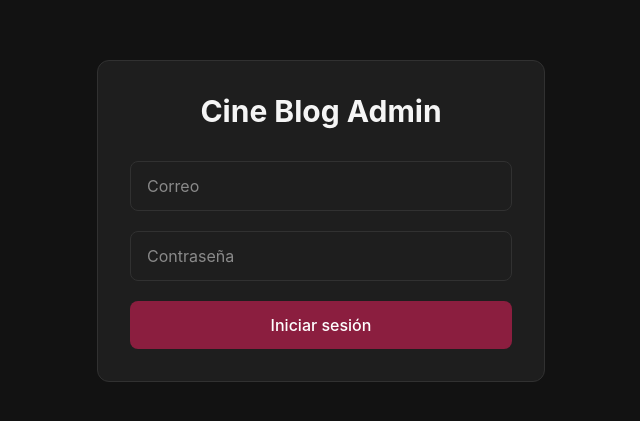
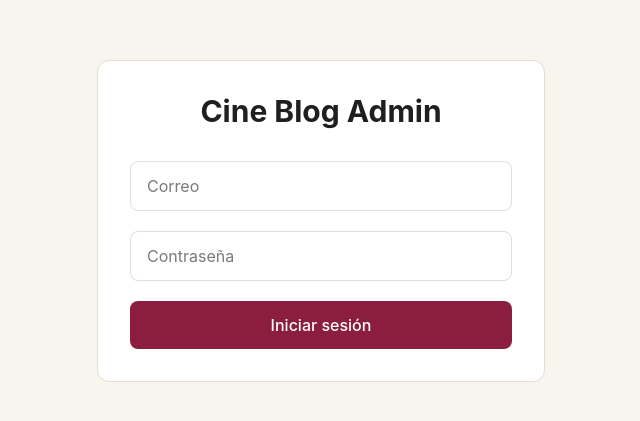
Before and after one commit to walterfcr/cine-blog, a React (Vite) app: page /admin/login in a window 1280 px wide. Shown: the part 179-600 px from the top of the page, without its empty margins (319-959 px from the left). Built offline with nearby package versions, Linux system fonts and the light colour scheme.

Commit message:
feat: added toggle for light/dark mode

```diff
--- a/src/components/layout/Header.tsx
+++ b/src/components/layout/Header.tsx
@@ -1,6 +1,7 @@
 import { NavLink } from 'react-router-dom'
 
 import Container from '@/components/ui/Container'
+import ThemeToggle from '@/components/ui/ThemeToggle'
 
 function Header() {
   return (
@@ -58,6 +59,7 @@ function Header() {
             >
               Acerca de
             </NavLink>
+            <ThemeToggle />
           </nav>
         </div>
       </Container>
--- a/src/components/review/ReviewCard.tsx
+++ b/src/components/review/ReviewCard.tsx
@@ -19,20 +19,20 @@ function ReviewCard({ review }: ReviewCardProps) {
         flex
         h-full
         overflow-hidden
-        p-6
+        p-5
         transition-all
         duration-300
         hover:border-accent
         hover:shadow-xl
       "
       >
-        <div className="flex h-full gap-6">
+        <div className="flex h-full gap-8">
           <img
             src={getImageUrl(review.posterPath, 'w342')}
             alt={review.title}
             className="
-            h-64
-            w-40
+            h-56
+            w-36
             flex-shrink-0
             rounded-lg
             object-cover
@@ -69,7 +69,7 @@ function ReviewCard({ review }: ReviewCardProps) {
               className="
               mb-6
               flex-1
-              line-clamp-3
+              line-clamp-4
               leading-7
               text-text-secondary
             "
--- /dev/null
+++ b/src/components/ui/Section.tsx
@@ -0,0 +1,18 @@
+import type { ReactNode } from 'react'
+
+interface SectionProps {
+  title: string
+  children: ReactNode
+}
+
+function Section({ title, children }: SectionProps) {
+  return (
+    <section className="space-y-8 py-14">
+      <h2 className="text-3xl font-bold">{title}</h2>
+
+      {children}
+    </section>
+  )
+}
+
+export default Section
--- /dev/null
+++ b/src/components/ui/ThemeToggle.tsx
@@ -0,0 +1,51 @@
+import { LuMoon, LuSun } from 'react-icons/lu'
+import { useTheme } from '@/contexts/ThemeContext'
+
+function ThemeToggle() {
+  const { theme, toggleTheme } = useTheme()
+
+  return (
+    <button
+      onClick={toggleTheme}
+      className="
+        relative
+        flex
+        h-11
+        w-36
+        items-center
+        rounded-full
+        border
+        border-border
+        bg-surface
+        p-1
+        transition-colors
+      "
+    >
+      <div
+        className={`
+          absolute
+          top-1
+          h-9
+          w-[66px]
+          rounded-full
+          bg-accent
+          transition-transform
+          duration-300
+          ${theme === 'light' ? 'translate-x-[60px]' : 'translate-x-0'}
+        `}
+      />
+
+      <div className="relative z-10 flex flex-1 items-center justify-center gap-1">
+        <LuMoon size={16} />
+        <span className="text-xs font-medium">Cine</span>
+      </div>
+
+      <div className="relative z-10 flex flex-1 items-center justify-center gap-1">
+        <LuSun size={16} />
+        <span className="text-xs font-medium">Revista</span>
+      </div>
+    </button>
+  )
+}
+
+export default ThemeToggle
--- /dev/null
+++ b/src/contexts/ThemeContext.tsx
@@ -0,0 +1,50 @@
+import {
+  createContext,
+  useContext,
+  useEffect,
+  useState,
+  type ReactNode,
+} from 'react'
+
+type Theme = 'dark' | 'light'
+
+interface ThemeContextValue {
+  theme: Theme
+  toggleTheme: () => void
+}
+
+const ThemeContext = createContext<ThemeContextValue | null>(null)
+
+export function ThemeProvider({ children }: { children: ReactNode }) {
+  const [theme, setTheme] = useState<Theme>(() => {
+    const saved = localStorage.getItem('theme')
+
+    return saved === 'dark' ? 'dark' : 'light'
+  })
+
+  useEffect(() => {
+    document.documentElement.setAttribute('data-theme', theme)
+
+    localStorage.setItem('theme', theme)
+  }, [theme])
+
+  function toggleTheme() {
+    setTheme((prev) => (prev === 'dark' ? 'light' : 'dark'))
+  }
+
+  return (
+    <ThemeContext.Provider value={{ theme, toggleTheme }}>
+      {children}
+    </ThemeContext.Provider>
+  )
+}
+
+export function useTheme() {
+  const context = useContext(ThemeContext)
+
+  if (!context) {
+    throw new Error('useTheme must be used inside ThemeProvider')
+  }
+
+  return context
+}
--- a/src/main.tsx
+++ b/src/main.tsx
@@ -3,6 +3,7 @@ import ReactDOM from 'react-dom/client'
 import { RouterProvider } from 'react-router-dom'
 import { QueryClientProvider } from '@tanstack/react-query'
 import { queryClient } from '@/lib/react-query'
+import { ThemeProvider } from '@/contexts/ThemeContext'
 
 import './index.css'
 import { router } from './routes/AppRouter'
@@ -10,7 +11,9 @@ import { router } from './routes/AppRouter'
 ReactDOM.createRoot(document.getElementById('root')!).render(
   <React.StrictMode>
     <QueryClientProvider client={queryClient}>
-      <RouterProvider router={router} />
+      <ThemeProvider>
+        <RouterProvider router={router} />
+      </ThemeProvider>
     </QueryClientProvider>
   </React.StrictMode>,
 )
--- a/src/pages/Home.tsx
+++ b/src/pages/Home.tsx
@@ -1,22 +1,15 @@
+import { useQuery } from '@tanstack/react-query'
+
 import Hero from '@/components/hero/Hero'
 import Container from '@/components/ui/Container'
 import SectionTitle from '@/components/ui/SectionTitle'
-import MovieGrid from '@/components/movie/MovieGrid'
-import { useQuery } from '@tanstack/react-query'
-import { getPopularMovies } from '@/services/tmdb'
-import { getHeroData } from '@/services/hero.service'
+import ReviewGrid from '@/components/review/ReviewGrid'
 import Spinner from '@/components/ui/Spinner'
 
+import { getHeroData } from '@/services/hero.service'
+import { getAllReviews } from '@/services/review.supabase'
+
 function Home() {
-  const {
-    data: movies,
-    isLoading,
-    error,
-  } = useQuery({
-    queryKey: ['popular-movies'],
-    queryFn: getPopularMovies,
-  })
-
   const {
     data: hero,
     isLoading: heroLoading,
@@ -26,20 +19,30 @@ function Home() {
     queryFn: getHeroData,
   })
 
-  if (isLoading || heroLoading) {
+  const {
+    data: reviews,
+    isLoading: reviewsLoading,
+    error: reviewsError,
+  } = useQuery({
+    queryKey: ['home-reviews'],
+    queryFn: getAllReviews,
+  })
+
+  if (heroLoading || reviewsLoading) {
     return <Spinner />
   }
 
-  if (error || heroError) {
+  if (heroError || reviewsError) {
     return <p>Ha ocurrido un error.</p>
   }
 
   return (
     <Container>
       {hero && <Hero data={hero} />}
-      <SectionTitle>Películas populares</SectionTitle>
 
-      <MovieGrid movies={movies ?? []} />
+      <SectionTitle>Últimas reseñas</SectionTitle>
+
+      <ReviewGrid reviews={reviews?.slice(0, 6) ?? []} />
     </Container>
   )
 }
--- a/src/services/review.supabase.ts
+++ b/src/services/review.supabase.ts
@@ -30,6 +30,7 @@ export async function getAllReviews() {
   const { data, error } = await supabase
     .from('reviews')
     .select('*')
+    .eq('published', true)
     .order('created_at', { ascending: false })
 
   if (error) {
--- a/src/styles/colors.css
+++ b/src/styles/colors.css
@@ -1,21 +1,54 @@
 @theme {
-  /* Backgrounds */
   --color-background: #121212;
   --color-surface: #1e1e1e;
   --color-surface-hover: #292929;
 
-  /* Brand */
   --color-accent: #8b1e3f;
   --color-accent-hover: #6d1832;
 
-  /* Rating */
   --color-rating: #d4af37;
 
-  /* Text */
   --color-text-primary: #f5f5f5;
   --color-text-secondary: #cccccc;
   --color-text-muted: #8a8a8a;
 
-  /* Border */
   --color-border: #313131;
 }
+
+/* ---------- DARK ---------- */
+
+:root {
+  --color-background: #121212;
+  --color-surface: #1e1e1e;
+  --color-surface-hover: #292929;
+
+  --color-accent: #8b1e3f;
+  --color-accent-hover: #6d1832;
+
+  --color-rating: #d4af37;
+
+  --color-text-primary: #f5f5f5;
+  --color-text-secondary: #cccccc;
+  --color-text-muted: #8a8a8a;
+
+  --color-border: #313131;
+}
+
+/* ---------- LIGHT ---------- */
+
+[data-theme='light'] {
+  --color-background: #f8f5ef;
+  --color-surface: #ffffff;
+  --color-surface-hover: #f1ede7;
+
+  --color-accent: #8b1e3f;
+  --color-accent-hover: #6d1832;
+
+  --color-rating: #c49b12;
+
+  --color-text-primary: #1f1f1f;
+  --color-text-secondary: #4d4d4d;
+  --color-text-muted: #7a7a7a;
+
+  --color-border: #e2ddd5;
+}
```
